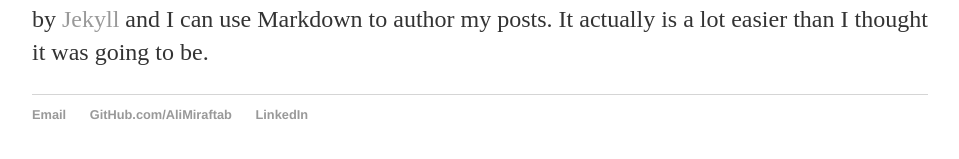
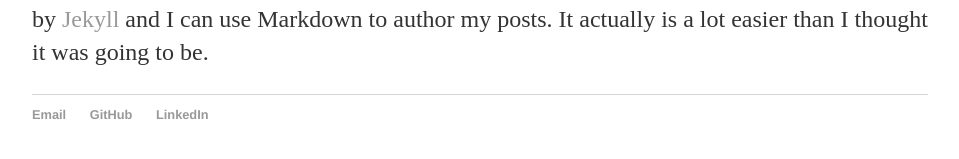
Before and after one commit to AliMiraftab/AliMiraftab.github.io, a Jekyll site: the page built from _posts/2016-12-14-Ali-Miraftab-site-launched.md, in a window 1280 px wide. Shown: the part 286-445 px from the top of the page, without its empty margins (160-1119 px from the left). Built offline with Jekyll 4.4.1, drawn with Linux system fonts in a browser that asks for light colours.

Commit message:
Update default.html

```diff
--- a/_layouts/default.html
+++ b/_layouts/default.html
@@ -22,7 +22,7 @@
 			<footer>
 	    		<ul>
 	        		<li><a href="mailto:MiraftabA@gmail.com">Email</a></li>
-	        		<li><a href="https://github.com/AliMiraftab">GitHub.com/AliMiraftab</a></li>
+	        		<li><a href="https://github.com/AliMiraftab">GitHub</a></li>
 				<li><a href="https://www.linkedin.com">LinkedIn</a></li>
 
 				</ul>
```
